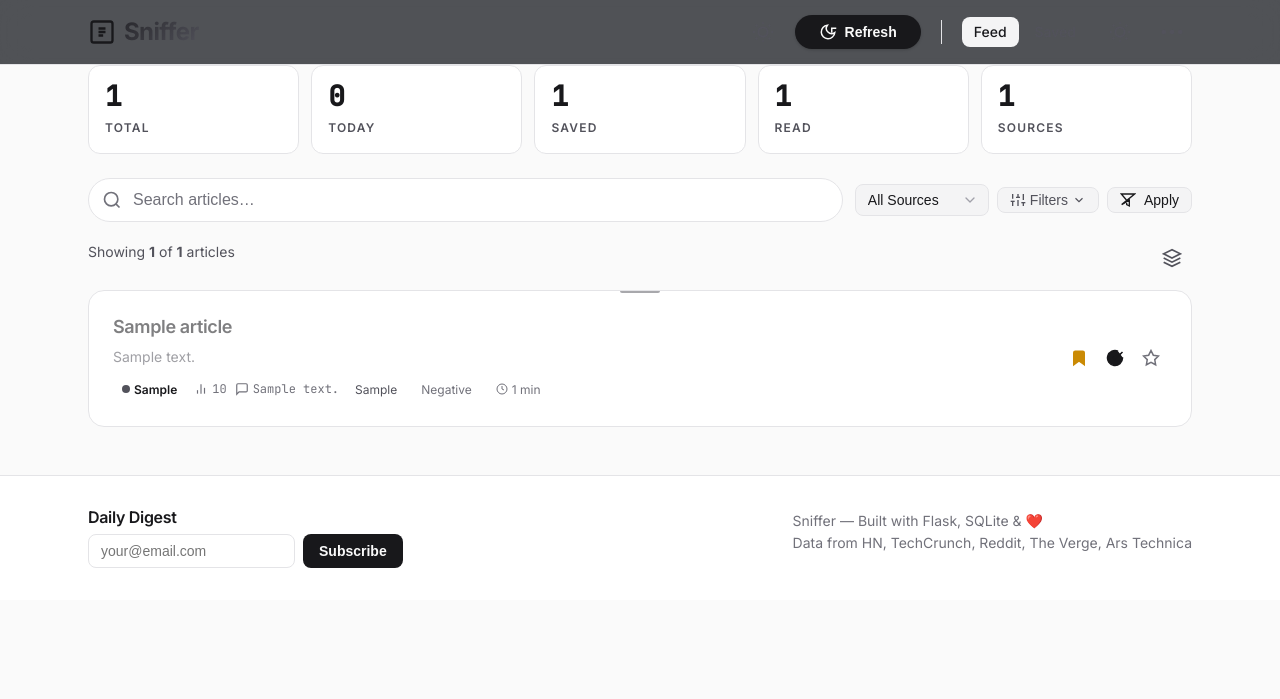
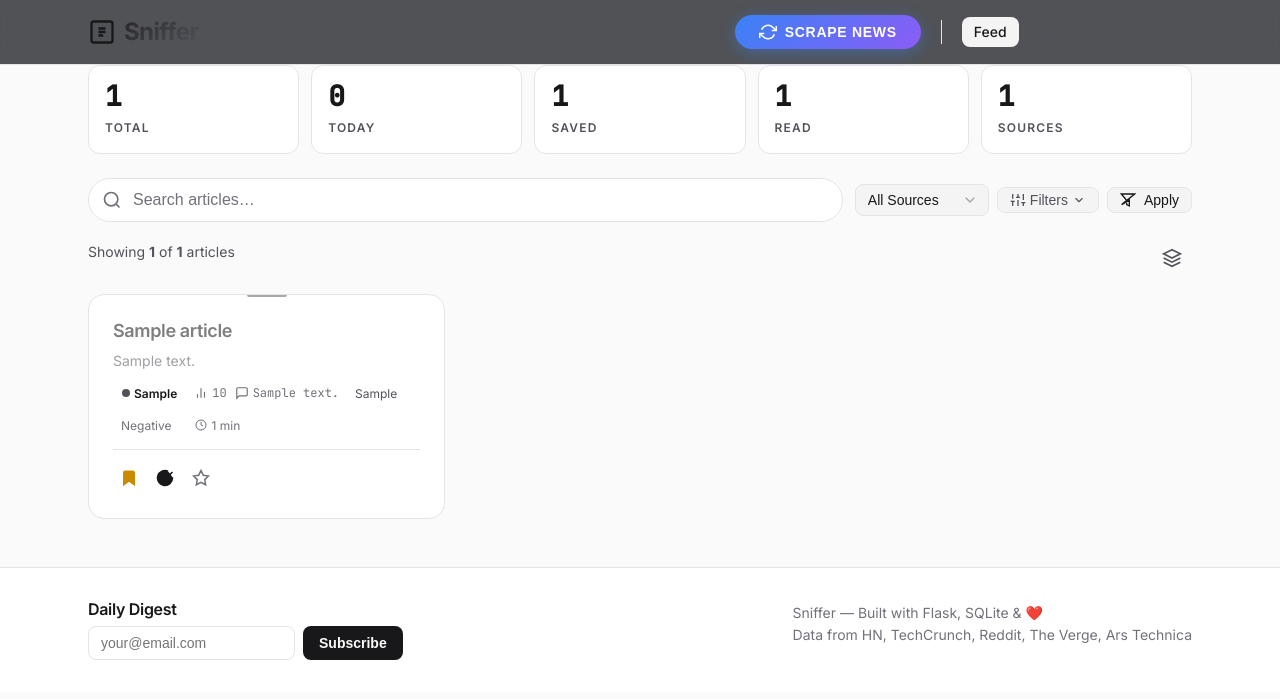
Before and after one commit to DhanushPillay/Web-scraper, a Flask app: page / in a window 1280 px wide. Shown: the top 699 px of the page. Run offline with Flask 3, Linux system fonts and the light colour scheme; tables that the repository leaves empty hold one stand-in row (values such as "Sample post"); parts of the project's set-up code (start-up, migrations or seed data) failed here and were passed over.

Commit message:
again UI change

```diff
--- a/static/css/app.css
+++ b/static/css/app.css
@@ -280,26 +280,29 @@ a:focus-visible { outline: none; box-shadow: var(--focus-ring); border-radius: 2
   flex-wrap: wrap;
 }
 
-/* Primary action button */
+/* Primary action button (Scrape/Refresh News) */
 .btn-primary {
   display: inline-flex;
   align-items: center;
   gap: var(--space-2);
   padding: var(--space-2) var(--space-5);
   font-size: var(--text-sm);
-  font-weight: 600;
+  font-weight: 700;
   line-height: 1;
-  color: var(--text-inverse);
-  background: var(--text-primary);
+  color: #fff;
+  background: linear-gradient(135deg, #3b82f6, #8b5cf6);
   border: none;
   border-radius: 999px;
   cursor: pointer;
-  box-shadow: var(--shadow-sm);
-  transition: transform var(--transition-fast), box-shadow var(--transition-fast);
+  box-shadow: 0 4px 15px rgba(59, 130, 246, 0.4);
+  transition: transform var(--transition-fast), box-shadow var(--transition-fast), background var(--transition-fast);
+  text-transform: uppercase;
+  letter-spacing: 0.05em;
 }
 .btn-primary:hover {
-  transform: translateY(-1px);
-  box-shadow: 0 4px 12px rgba(255,255,255,0.2);
+  transform: translateY(-2px);
+  box-shadow: 0 6px 20px rgba(59, 130, 246, 0.6);
+  background: linear-gradient(135deg, #2563eb, #7c3aed);
 }
 .btn-primary:focus-visible { outline: none; box-shadow: var(--focus-ring); }
 .btn-primary:active { transform: translateY(0); }
@@ -692,11 +695,26 @@ body.density-spacious .article-title { font-size: var(--text-lg); }
 .personalized-btn:focus-visible { outline: none; box-shadow: var(--focus-ring); }
 .personalized-btn svg { width: 20px; height: 20px; }
 
+/* Articles Container - Masonry Layout */
+.articles-list {
+  column-count: 1;
+  column-gap: var(--space-4);
+  margin-top: var(--space-4);
+}
+@media (min-width: 768px) {
+  .articles-list { column-count: 2; }
+}
+@media (min-width: 1200px) {
+  .articles-list { column-count: 3; }
+}
+
 /* Article Card — Clean, content-driven layout */
 .article-card {
-  display: grid;
-  grid-template-columns: 1fr auto;
-  gap: var(--space-3) var(--space-4);
+  display: flex;
+  flex-direction: column;
+  break-inside: avoid;
+  margin-bottom: var(--space-4);
+  gap: var(--space-3);
   padding: var(--space-5);
   background: var(--bg-card);
   border: 1px solid var(--border-subtle);
@@ -715,6 +733,14 @@ body.density-spacious .article-title { font-size: var(--text-lg); }
 .article-card:focus-visible {
   outline: none;
   box-shadow: var(--focus-ring);
+}
+
+.article-actions {
+  display: flex;
+  gap: var(--space-2);
+  margin-top: auto;
+  padding-top: var(--space-3);
+  border-top: 1px solid var(--border-subtle);
 }
 
 /* Source color indicator — subtle top border instead of side */
--- a/templates/index.html
+++ b/templates/index.html
@@ -28,10 +28,11 @@
                     <button type="submit" name="refresh" value="true" class="btn-primary"
                             onclick="document.getElementById('loadingOverlay').classList.add('show');">
                         <svg viewBox="0 0 24 24" fill="none" stroke="currentColor" stroke-width="2" aria-hidden="true">
-                            <path d="M21 12.79A9 9 0 1 1 11.21 3 7 7 0 0 0 21 12.79z"/>
-                            <polyline points="23 7 17 7 17 13"/>
+                            <polyline points="23 4 23 10 17 10"></polyline>
+                            <polyline points="1 20 1 14 7 14"></polyline>
+                            <path d="M3.51 9a9 9 0 0 1 14.85-3.36L23 10M1 14l4.64 4.36A9 9 0 0 0 20.49 15"></path>
                         </svg>
-                        Refresh
+                        Scrape News
                     </button>
                     <input type="hidden" name="pages" value="2">
                 </form>
```
